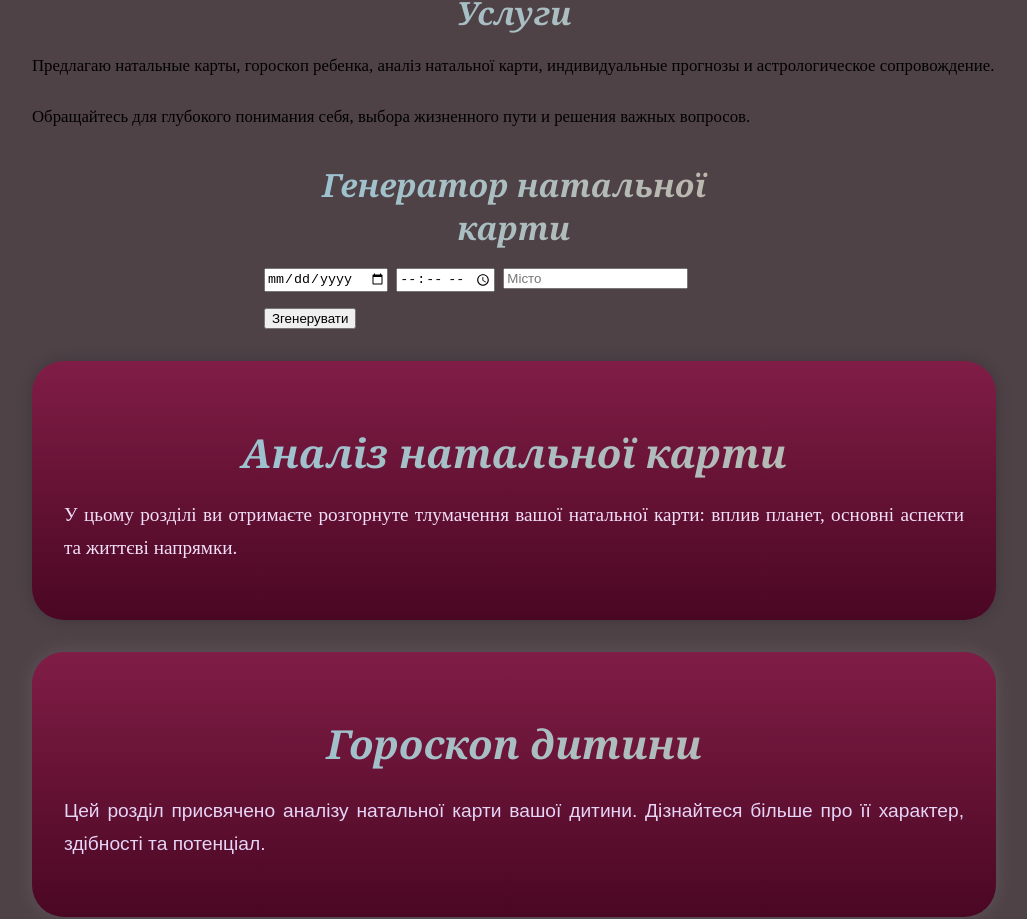
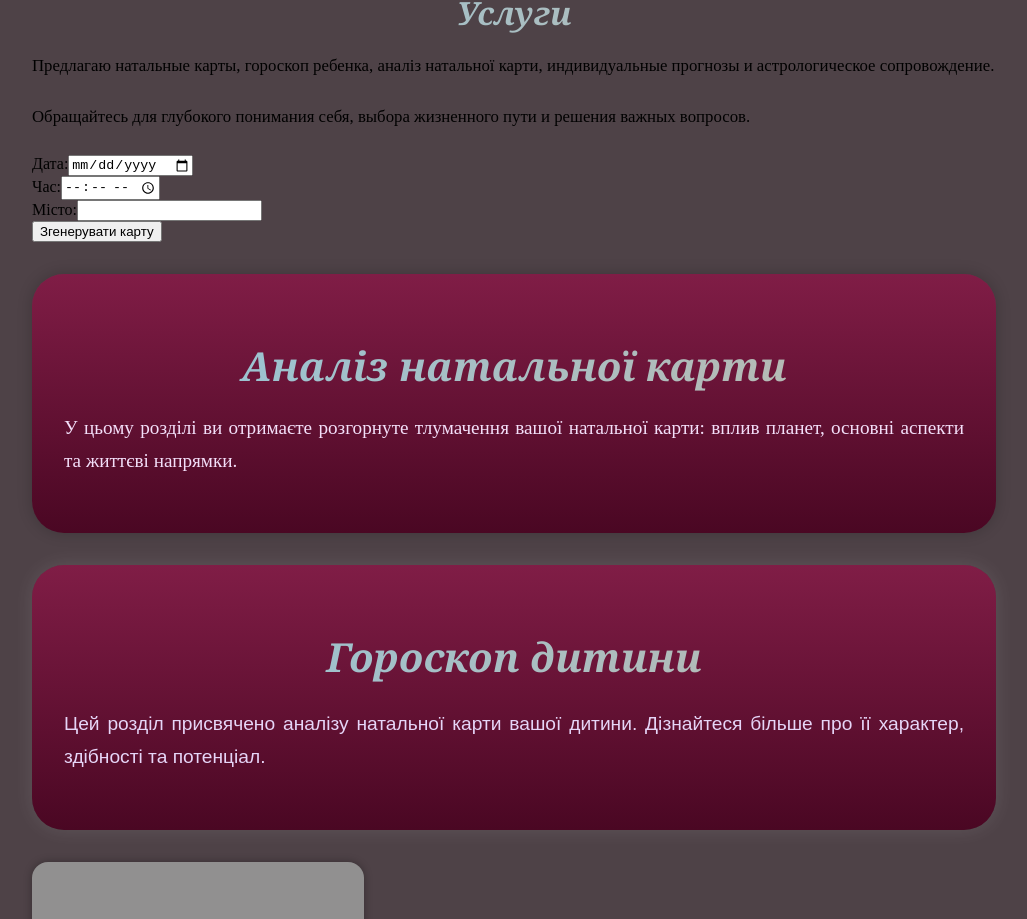
Before and after one commit to co-forester/react-astro-app, a React (Create React App) app in the folder frontend/: page /App/home in a window 1280 px wide. Shown: the part 824-1743 px from the top of the page, without its empty margins (126-1153 px from the left). Built offline with nearby package versions, Linux system fonts and the light colour scheme.

Commit message:
вукепн

```diff
--- a/frontend/src/components/GenerateChart/GenerateChartForm.tsx
+++ b/frontend/src/components/GenerateChart/GenerateChartForm.tsx
@@ -1,214 +1,140 @@
-// ChartGenerator.tsx
 import React, { useState, useEffect } from 'react';
 import axios from 'axios';
 import tzlookup from 'tz-lookup';
 import './GenerateChartForm.module.css';
 
 const BACKEND_URL = 'https://albireo-daria-96.fly.dev';
-const NOMINATIM_URL = 'https://nominatim.openstreetmap.org/search';
 
-const GenerateChartForm = () => {
+interface Suggestion {
+  display_name: string;
+  lat: number;
+  lon: number;
+}
+
+const GenerateChartForm: React.FC = () => {
   const [date, setDate] = useState('');
   const [time, setTime] = useState('');
   const [city, setCity] = useState('');
-  const [suggestions, setSuggestions] = useState<string[]>([]);
-  const [chartUrl, setChartUrl] = useState('');
-  const [loading, setLoading] = useState(false);
-  const [error, setError] = useState('');
+  const [latitude, setLatitude] = useState<number | null>(null);
+  const [longitude, setLongitude] = useState<number | null>(null);
+  const [timezone, setTimezone] = useState<string | null>(null);
+  const [suggestions, setSuggestions] = useState<Suggestion[]>([]);
 
-  const [coords, setCoords] = useState<{ lat: number; lon: number } | null>(null);
-  const [timezone, setTimezone] = useState('');
+  // Автопідказки міст
+  useEffect(() => {
+    if (city.length > 2) {
+      axios
+        .get(`https://nominatim.openstreetmap.org/search?format=json&q=${city}`)
+        .then((res) => {
+          const data = res.data.map((item: any) => ({
+            display_name: item.display_name,
+            lat: parseFloat(item.lat),
+            lon: parseFloat(item.lon),
+          }));
+          setSuggestions(data);
+        })
+        .catch((err) => console.error('Помилка пошуку міста:', err));
+    } else {
+      setSuggestions([]);
+    }
+  }, [city]);
 
-  // Завантажуємо останнє місто з localStorage
-  useEffect(() => {
-    const lastCity = localStorage.getItem('lastCity');
-    if (lastCity) {
-      selectCity(lastCity);
+  const handleSuggestionClick = (suggestion: Suggestion) => {
+    setCity(suggestion.display_name);
+    setLatitude(suggestion.lat);
+    setLongitude(suggestion.lon);
+    setTimezone(tzlookup(suggestion.lat, suggestion.lon));
+    setSuggestions([]);
+  };
+
+  const handleSubmit = async (e: React.FormEvent) => {
+    e.preventDefault();
+
+    let finalLatitude = latitude;
+    let finalLongitude = longitude;
+    let finalTimezone = timezone;
+
+    // Якщо користувач нічого не обрав — беремо перший варіант
+    if ((!latitude || !longitude || !timezone) && suggestions.length > 0) {
+      const first = suggestions[0];
+      finalLatitude = first.lat;
+      finalLongitude = first.lon;
+      finalTimezone = tzlookup(first.lat, first.lon);
+      setLatitude(first.lat);
+      setLongitude(first.lon);
+      setTimezone(finalTimezone);
+      setCity(first.display_name);
     }
-  }, []);
 
-// Автопідказки для міста
-const fetchCitySuggestions = async (query: string) => {
-  if (!query) {
-    setSuggestions([]);
+    if (!finalLatitude || !finalLongitude || !finalTimezone) {
+      alert('Будь ласка, оберіть місто зі списку підказок');
       return;
     }
-  try {
-    const res = await axios.get(NOMINATIM_URL, {
-      params: { q: query, format: 'json', limit: 5 },
-    });
-
-    const places = res.data.map((p: any) => p.display_name);
-    setSuggestions(places);
-    // 👇 Прибрано автоселект першого варіанту
-  } catch (err) {
-    console.error('Помилка автопідказки:', err);
-  }
-};
-  // Вибір міста
-  const selectCity = async (selection: string) => {
-    setCity(selection);
-    setSuggestions([]);
-    localStorage.setItem('lastCity', selection); // Запам’ятовуємо місто
-
-    try {
-      const res = await axios.get(NOMINATIM_URL, {
-        params: { q: selection, format: 'json', limit: 1 },
-      });
-
-      if (res.data.length > 0) {
-        const lat = parseFloat(res.data[0].lat);
-        const lon = parseFloat(res.data[0].lon);
-        setCoords({ lat, lon });
-
-        const tz = tzlookup(lat, lon);
-        setTimezone(tz);
-      }
-    } catch (err) {
-      console.error('Помилка визначення координат/часової зони:', err);
-    }
-  };
-
-  const generateChart = async () => {
-    if (!date || !time || !coords || !timezone) {
-      setError('Введіть дату, час та місто');
-      return;
-    }
-    setLoading(true);
-    setError('');
-    setChartUrl('');
 
     try {
       const res = await axios.post(`${BACKEND_URL}/generate`, {
         date,
         time,
-        place: city,
-        latitude: coords.lat,
-        longitude: coords.lon,
-        timezone,
+        city,
+        latitude: finalLatitude,
+        longitude: finalLongitude,
+        timezone: finalTimezone,
       });
-
-      if (!res.data.chart_image_url) {
-        setError('Не вдалося отримати картинку натальної карти');
-      } else {
-        setChartUrl(`${BACKEND_URL}${res.data.chart_image_url}`);
-      }
-    } catch (err: any) {
-      setError(err.response?.data?.error || 'Помилка генерації карти');
-    } finally {
-      setLoading(false);
+      console.log('Відповідь сервера:', res.data);
+    } catch (err) {
+      console.error('Помилка генерації карти:', err);
     }
   };
 
   return (
-    <div className="formContainer fadeInForm" style={{ maxWidth: '500px', margin: '2rem auto' }}>
-      <h2 className="fadeInUpForm" style={{ animationDelay: '0.1s' }}>
-        Генератор натальної карти
-      </h2>
-
-      <div style={{ margin: '1rem 0', display: 'flex', gap: '0.5rem', flexWrap: 'wrap' }}>
+    <form onSubmit={handleSubmit} className="form">
+      <div>
+        <label>Дата:</label>
         <input
-          className="formInput fadeInUpForm"
-          style={{ animationDelay: '0.2s' }}
           type="date"
           value={date}
           onChange={(e) => setDate(e.target.value)}
+          required
         />
+      </div>
+
+      <div>
+        <label>Час:</label>
         <input
-          className="formInput fadeInUpForm"
-          style={{ animationDelay: '0.3s' }}
           type="time"
           value={time}
           onChange={(e) => setTime(e.target.value)}
+          required
         />
-        <div style={{ position: 'relative', flex: 1 }}>
+      </div>
+
+      <div style={{ position: 'relative' }}>
+        <label>Місто:</label>
         <input
-            className="formInput fadeInUpForm"
-            style={{ animationDelay: '0.4s' }}
           type="text"
-            placeholder="Місто"
           value={city}
           onChange={(e) => {
             setCity(e.target.value);
-              fetchCitySuggestions(e.target.value);
+            setLatitude(null);
+            setLongitude(null);
+            setTimezone(null);
           }}
+          required
         />
         {suggestions.length > 0 && (
-            <ul
-              style={{
-                position: 'absolute',
-                top: '100%',
-                left: 0,
-                right: 0,
-                background: '#fff',
-                border: '1px solid #ccc',
-                maxHeight: '150px',
-                overflowY: 'auto',
-                zIndex: 10,
-                margin: 0,
-                padding: 0,
-                listStyle: 'none',
-              }}
-            >
-              {suggestions.map((s, idx) => (
-                <li
-                  key={idx}
-                  style={{ padding: '0.5rem', cursor: 'pointer' }}
-                  onClick={() => selectCity(s)}
-                >
-                  {s}
+          <ul className="suggestions">
+            {suggestions.map((s, index) => (
+              <li key={index} onClick={() => handleSuggestionClick(s)}>
+                {s.display_name}
               </li>
             ))}
           </ul>
         )}
       </div>
-      </div>
 
-      <button
-        className="formButton fadeInUpForm"
-        style={{ animationDelay: '0.5s' }}
-        onClick={generateChart}
-        disabled={loading}
-      >
-        {loading ? 'Генеруємо...' : 'Згенерувати'}
-      </button>
-
-      {error && <p style={{ color: 'red', marginTop: '1rem' }}>{error}</p>}
-
-      {chartUrl && (
-        <div
-          className="fadeInUpForm"
-          style={{
-            animationDelay: '0.6s',
-            marginTop: '2rem',
-            display: 'flex',
-            justifyContent: 'center',
-          }}
-        >
-          <div
-            style={{
-              width: '300px',
-              height: '300px',
-              borderRadius: '50%',
-              overflow: 'hidden',
-              boxShadow: '0 8px 20px rgba(0,0,0,0.2)',
-              display: 'flex',
-              alignItems: 'center',
-              justifyContent: 'center',
-              backgroundColor: '#fff',
-              transition: 'transform 0.3s',
-            }}
-          >
-            <img
-              src={chartUrl}
-              alt="Натальна карта"
-              style={{ width: '100%', height: '100%', objectFit: 'cover' }}
-            />
-          </div>
-        </div>
-      )}
-    </div>
+      <button type="submit">Згенерувати карту</button>
+    </form>
   );
 };
 
-export { GenerateChartForm };
+export {GenerateChartForm};
```
Also changed, not shown: 1 other file (tests, documents, lock files or other folders). Lines whose indentation alone changed are shown as unchanged.
